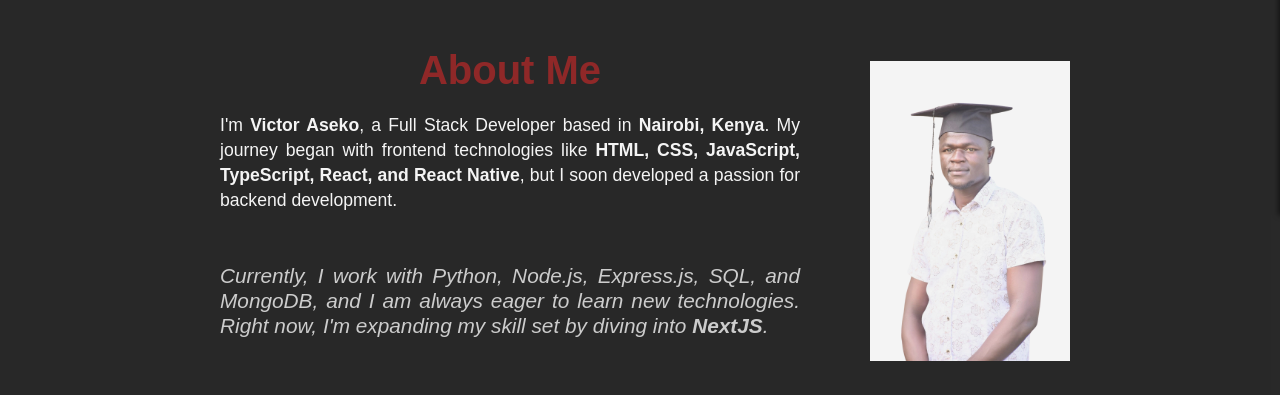
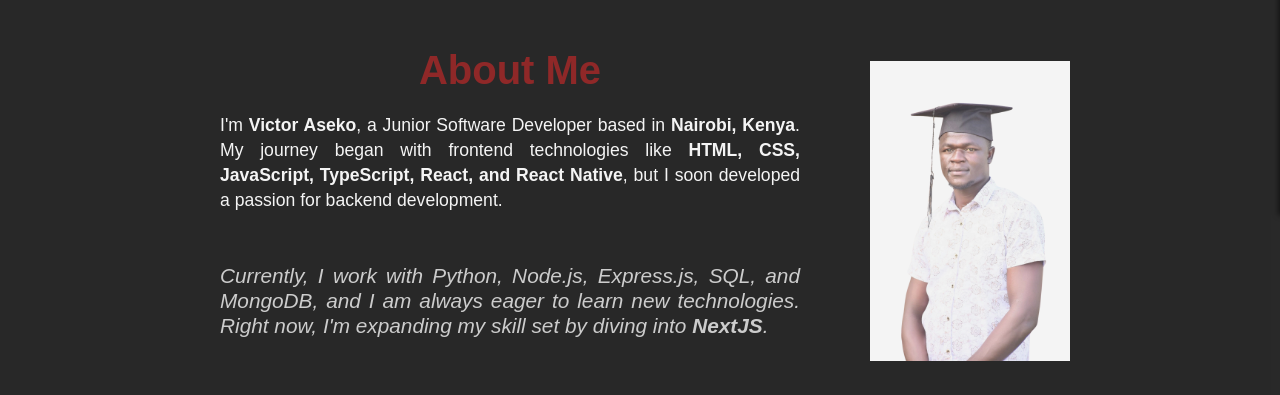
Before and after one commit to Victor-aseko/MyPortfolio-2025, a plain HTML site: page index.html in a window 1280 px wide. Shown: the part 585-980 px from the top of the page. Drawn offline with Linux system fonts and the light colour scheme.

```diff
--- a/index.html
+++ b/index.html
@@ -63,7 +63,7 @@
         <div class="text-container">
             <h1>About Me</h1>
             <p>
-                I'm <strong>Victor Aseko</strong>, a Full Stack Developer based in <strong>Nairobi, Kenya</strong>. My journey began with frontend technologies like <strong>HTML, CSS, JavaScript, TypeScript, React, and React Native</strong>, but I soon developed a passion for backend development.
+                I'm <strong>Victor Aseko</strong>, a Junior Software Developer based in <strong>Nairobi, Kenya</strong>. My journey began with frontend technologies like <strong>HTML, CSS, JavaScript, TypeScript, React, and React Native</strong>, but I soon developed a passion for backend development.
             </p>
             <p style="color:#fff">
                 Currently, I work with Python, Node.js, Express.js, SQL, and MongoDB, and I am always eager to learn new technologies. Right now, I'm expanding my skill set by diving into <strong>NextJS</strong>.
```
